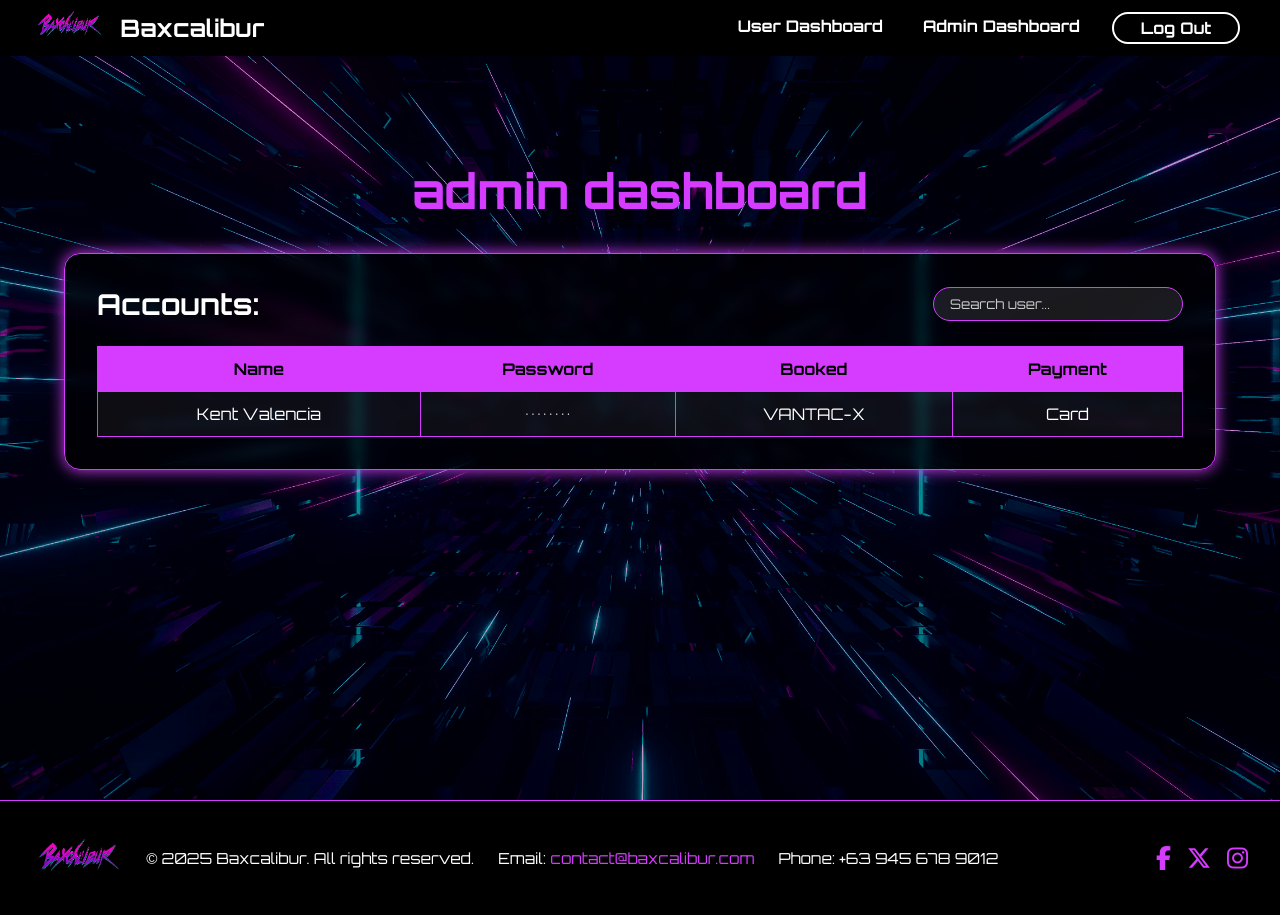
After one commit to lagamiaSam/AD-Finals-Baxcalibur-Database-Draft, a PHP site: page /pages/adminDashboardPage/index.php in a window 1280 px wide. The commit adds this page. Run offline with PHP 8.4, Linux system fonts and the light colour scheme.

Commit message:
feat: frontend design (userdashboard, admindashboard)

```diff
--- a/assets/css/style.css
+++ b/assets/css/style.css
@@ -1,22 +1,22 @@
+/* ========== RESET & BASE ========== */
 * {
   box-sizing: border-box;
   margin: 0;
   padding: 0;
-  font-family: "Orbitron";
+  font-family: "Orbitron", sans-serif;
 }
 
 body {
   background-color: black;
+  color: white;
 }
 
-/* Nav Bar */
+/* ========== NAVBAR ========== */
 nav {
   display: flex;
   justify-content: space-between;
   align-items: center;
-  min-height: 3.5rem;
   height: 3.5rem;
-  padding-left: 2rem;
   padding: 0 1.5rem 0 2rem;
   font-weight: bold;
   position: fixed;
@@ -37,8 +37,14 @@ nav {
   text-decoration: none;
 }
 
+.brand-logo {
+  height: 40px;
+}
+
 .brand-name {
   font-size: 1.5rem;
+  color: white;
+  text-decoration: none;
 }
 
 .navbar-links {
@@ -86,7 +92,7 @@ nav li:has(#signUpBtnLink) {
   text-align: center;
   margin-left: 0.5rem;
   margin-right: 1rem;
-  transition: all 0.3s, margin 0s;
+  transition: all 0.3s;
 }
 
 #loginBtnLink:hover {
@@ -105,7 +111,7 @@ nav li:has(#signUpBtnLink) {
   width: 8rem;
   padding: 0.25rem 1.5rem;
   text-align: center;
-  transition: all 0.3s, margin-bottom 0s, margin-top 0s;
+  transition: all 0.3s;
 }
 
 #signUpBtnLink:hover {
@@ -122,7 +128,7 @@ nav li:has(#signUpBtnLink) {
 }
 
 .toggle-menu-btn {
-  background-color: rgba(0, 0, 0, 0);
+  background-color: transparent;
   border: none;
   cursor: pointer;
 }
@@ -138,7 +144,6 @@ nav li:has(#signUpBtnLink) {
 .material-icons:hover {
   background-color: white;
   color: black;
-  border-radius: 5px;
   padding: 0.5rem;
   margin-right: 0;
 }
@@ -147,7 +152,7 @@ nav li:has(#signUpBtnLink) {
   transform: scale(0.75);
 }
 
-/* Hero Section */
+/* ========== HERO SECTION ========== */
 #heroSection {
   height: 100vh;
   background-size: cover;
@@ -210,7 +215,6 @@ nav li:has(#signUpBtnLink) {
   margin: auto;
   color: violet;
   text-decoration: none;
-  text-shadow: none;
   font-weight: bold;
   background-color: yellow;
   border: 2px solid yellow;
@@ -219,17 +223,125 @@ nav li:has(#signUpBtnLink) {
   padding: 0.25rem 1.5rem;
   box-shadow: 2px 2px 4px rgba(0, 0, 0, 0.5);
   text-align: center;
-  transition: all 0.3s, margin-bottom 0s, margin-top 0s;
+  transition: all 0.3s;
 }
 
 #getStartedBtn:hover {
   transform: scale(1.1);
 }
 
-footer {
-  height: 250px;
+/* ========== FOOTER SECTION ========== */
+.site-footer {
+  background-color: rgba(0, 0, 0, 0.8);
+  color: white;
+  padding: 2rem;
+  font-size: 0.95rem;
+  border-top: 1px solid #d63cff;
 }
 
+.footer-container {
+  display: flex;
+  justify-content: space-between;
+  align-items: center;
+  flex-wrap: wrap;
+  gap: 2rem;
+}
+
+/* Left side: logo and info aligned inline */
+.footer-left-group {
+  display: flex;
+  align-items: center;
+  gap: 1.5rem;
+  flex: 1;
+}
+
+.footer-logo {
+  height: 50px;
+  width: auto;
+}
+
+.footer-inline-info {
+  display: flex;
+  flex-direction: row;
+  gap: 1.5rem;
+  flex-wrap: wrap;
+  align-items: center;
+}
+
+.footer-inline-info p {
+  margin: 0;
+}
+
+.contact a {
+  color: #d63cff;
+  text-decoration: none;
+}
+
+.contact a:hover {
+  text-decoration: underline;
+}
+
+.footer-right {
+  display: flex;
+  gap: 1rem;
+  align-items: center;
+}
+
+.footer-icon {
+  color: #d63cff;
+  font-size: 1.5rem;
+  transition: transform 0.3s, color 0.3s;
+}
+
+.footer-icon:hover {
+  color: white;
+  transform: scale(1.2);
+}
+
+/* Responsive */
+@media (max-width: 768px) {
+  .footer-container {
+    flex-direction: column;
+    align-items: center;
+    text-align: center;
+  }
+
+  .footer-left-group {
+    flex-direction: column;
+    align-items: center;
+  }
+
+  .footer-inline-info {
+    flex-direction: column;
+    gap: 0.5rem;
+  }
+
+  .footer-right {
+    margin-top: 1rem;
+  }
+}
+
+
+/* Responsive */
+@media (max-width: 768px) {
+  .footer-container {
+    flex-direction: column;
+    align-items: center;
+    text-align: center;
+  }
+
+  .footer-left {
+    flex-direction: column;
+    align-items: center;
+    max-width: 100%;
+  }
+
+  .footer-info {
+    align-items: center;
+  }
+}
+
+/* ========== MEDIA QUERIES ========== */
 @media (max-width: 900px) {
   .navbar-links {
     position: fixed;
@@ -255,9 +367,8 @@ footer {
 
   .navbar-links a {
     height: 100%;
-    border-top-left-radius: 0;
-    border-top-right-radius: 0;
     padding: 1rem;
+    border-radius: 0;
   }
 
   .active-link {
@@ -269,16 +380,9 @@ footer {
     background-color: white;
   }
 
-  #loginBtnLink {
-    margin-top: 0.5rem;
-    margin-bottom: 1rem;
-    margin-left: 0;
-    margin-right: 0;
-  }
-
+  #loginBtnLink,
   #signUpBtnLink {
-    margin-bottom: 1rem;
-    color: black;
+    margin: 0.5rem 0;
   }
 
   .toggle-menu {
--- a/index.php
+++ b/index.php
@@ -54,6 +54,7 @@ require_once BASE_PATH . '/vendor/autoload.php';
                     </li>
                     <li><a href="" title="View Services">Services</a></li>
                     <li><a href="" title="View About Information">About</a></li>
+                    <li><a href="/pages/userDashboardPage/index.php" title="View User Dashboard">User Dashboard</a></li>
                     <li>
                         <!-- Log In Button Link-->
                         <a id="loginBtnLink" href="../pages/loginPage/index.php" title="Login to Your Account">Log
--- /dev/null
+++ b/layouts/footer.php
@@ -0,0 +1,21 @@
+<footer class="site-footer">
+  <div class="footer-container">
+    <!-- Left Group: Logo + Info -->
+    <div class="footer-left-group">
+      <img src="/assets/img/baxcalibur-logo.png" alt="Baxcalibur Logo" class="footer-logo">
+
+      <div class="footer-inline-info">
+        <p class="copyright">© 2025 Baxcalibur. All rights reserved.</p>
+        <p class="contact">Email: <a href="mailto:contact@baxcalibur.com">contact@baxcalibur.com</a></p>
+        <p class="contact">Phone: +63 945 678 9012</p>
+      </div>
+    </div>
+
+    <!-- Right: Social Icons -->
+    <div class="footer-right">
+      <a href="#" title="Facebook" class="footer-icon"><i class="fab fa-facebook-f"></i></a>
+      <a href="#" title="X" class="footer-icon"><i class="fab fa-x-twitter"></i></a>
+      <a href="#" title="Instagram" class="footer-icon"><i class="fab fa-instagram"></i></a>
+    </div>
+  </div>
+</footer>
--- /dev/null
+++ b/layouts/navbar.php
@@ -0,0 +1,34 @@
+<?php
+  $currentPage = $currentPage ?? '';
+?>
+
+<nav>
+  <!-- Nav Bar Brand -->
+  <div class="navbar-brand">
+    <a href="/index.php" title="Brand Logo">
+      <img class="brand-logo" src="/assets/img/baxcalibur-logo.png" height="40px" alt="Baxcalibur Logo" />
+    </a>
+    <a class="brand-name" href="/index.php" title="Brand Name">Baxcalibur</a>
+  </div>
+
+  <div class="toggle-menu">
+    <button id="toggleMenuBtn" class="toggle-menu-btn" onclick="toggleMenu()" title="Show Menu">
+      <span id="toggleIcon" class="material-icons">menu</span>
+    </button>
+  </div>
+
+  <!-- Nav Bar Links -->
+  <div>
+    <ul id="navbarLinks" class="navbar-links">
+      <li>
+        <a href="/pages/userDashboardPage/index.php" class="<?= $currentPage === 'user-dashboard' ? 'active-link' : '' ?>">User Dashboard</a>
+      </li>
+      <li>
+        <a href="/pages/adminDashboardPage/index.php" class="<?= $currentPage === 'admin-dashboard' ? 'active-link' : '' ?>">Admin Dashboard</a>
+      </li>
+      <li>
+        <a id="loginBtnLink" href="/index.php">Log Out</a>
+      </li>
+    </ul>
+  </div>
+</nav>
--- /dev/null
+++ b/pages/adminDashboardPage/assets/css/style.css
@@ -0,0 +1,125 @@
+html, body {
+    height: 100%;
+}
+
+.page-wrapper {
+    min-height: 100%;
+    display: flex;
+    flex-direction: column;
+}
+
+/* ===== ADMIN DASHBOARD WRAPPER WITH BG IMAGE ===== */
+.admin-dashboard-wrapper {
+    background-image: url('../img/adminDashboard-background-image.png');
+    background-size: cover;
+    background-position: center;
+    background-repeat: no-repeat;
+    min-height: 100vh;
+    padding: 6rem 2rem 0;
+    color: white;
+    display: flex;
+    flex-direction: column;
+    flex: 1;
+}
+
+/* ===== SECTION CONTENT STYLES ===== */
+.admin-section {
+  margin-top: 2rem;
+  padding: 2rem;
+  flex: 1; /* ensures footer stays at bottom */
+}
+
+/* ===== TITLE ===== */
+.dashboard-title {
+  text-align: center;
+  font-size: 3rem;
+  color: #d63cff;
+  margin-bottom: 2rem;
+}
+
+/* ===== ACCOUNTS RECTANGLE ===== */
+.admin-accounts-card {
+  background-color: rgba(0, 0, 0, 0.6);
+  border: 1px solid #d63cff;
+  border-radius: 1rem;
+  padding: 2rem;
+  box-shadow: 0 0 15px #d63cff;
+  backdrop-filter: blur(6px);
+}
+
+/* ===== HEADER: ACCOUNTS + SEARCH ===== */
+.card-header {
+  display: flex;
+  justify-content: space-between;
+  align-items: center;
+  flex-wrap: wrap;
+  margin-bottom: 1.5rem;
+}
+
+.card-header h2 {
+  font-size: 1.8rem;
+  color: #ffffff;
+}
+
+.admin-search {
+  padding: 0.5rem 1rem;
+  border: 1px solid #d63cff;
+  border-radius: 2rem;
+  background-color: rgba(255, 255, 255, 0.1);
+  color: white;
+  width: 250px;
+}
+
+.admin-search::placeholder {
+  color: #cccccc;
+}
+
+/* ===== TABLE WRAPPER ===== */
+.admin-table-wrapper {
+  overflow-x: auto;
+}
+
+/* ===== TABLE STYLING ===== */
+.admin-table {
+  width: 100%;
+  border-collapse: collapse;
+  color: white;
+}
+
+.admin-table th,
+.admin-table td {
+  border: 1px solid #d63cff;
+  padding: 0.75rem 1rem;
+  text-align: center;
+}
+
+.admin-table th {
+  background-color: #d63cff;
+  color: black;
+}
+
+.admin-table td {
+  background-color: rgba(255, 255, 255, 0.05);
+}
+
+/* ===== FOOTER ADJUSTMENT ===== */
+.site-footer {
+  margin-top: auto; /* stick to bottom */
+}
+
+/* ===== RESPONSIVE ADJUSTMENTS ===== */
+@media (max-width: 768px) {
+  .card-header {
+    flex-direction: column;
+    gap: 1rem;
+    align-items: stretch;
+  }
+
+  .admin-search {
+    width: 100%;
+  }
+
+  .dashboard-title {
+    font-size: 2.2rem;
+  }
+}
--- /dev/null
+++ b/pages/adminDashboardPage/index.php
@@ -0,0 +1,77 @@
+<?php
+require_once '../../bootstrap.php';
+require_once BASE_PATH . '/vendor/autoload.php';
+?>
+
+<!DOCTYPE html>
+<html lang="en">
+
+<head>
+  <meta charset="UTF-8" />
+  <meta name="viewport" content="width=device-width, initial-scale=1.0" />
+  <link rel="icon" href="/assets/img/baxcalibur-logo.png" type="image/png" />
+  <title>Admin Dashboard | Baxcalibur</title>
+
+  <!-- Google Fonts -->
+  <link rel="preconnect" href="https://fonts.googleapis.com">
+  <link rel="preconnect" href="https://fonts.gstatic.com" crossorigin>
+  <link href="https://fonts.googleapis.com/css2?family=Orbitron:wght@400;700&display=swap" rel="stylesheet">
+
+    <!-- Fontawesome CSS -->
+  <link rel="stylesheet" href="https://cdnjs.cloudflare.com/ajax/libs/font-awesome/6.5.0/css/all.min.css" integrity="sha512-..." crossorigin="anonymous" referrerpolicy="no-referrer" />
+
+  <!-- Global CSS -->
+  <link rel="stylesheet" href="/assets/css/style.css" />
+
+  <!-- Admin Dashboard CSS -->
+  <link rel="stylesheet" href="/pages/adminDashboardPage/assets/css/style.css" />
+
+  <!-- Icons -->
+  <link href="https://fonts.googleapis.com/icon?family=Material+Icons" rel="stylesheet">
+</head>
+
+<body>
+  <div class="page-wrapper">
+    <?php include_once BASE_PATH . '/layouts/navbar.php'; ?>
+
+    <div class="admin-dashboard-wrapper">
+      <section class="admin-section">
+        <h1 class="dashboard-title">admin dashboard</h1>
+
+        <div class="admin-accounts-card">
+          <div class="card-header">
+            <h2>Accounts:</h2>
+            <input type="text" placeholder="Search user..." class="admin-search" />
+          </div>
+
+          <div class="admin-table-wrapper">
+            <table class="admin-table">
+              <thead>
+                <tr>
+                  <th>Name</th>
+                  <th>Password</th>
+                  <th>Booked</th>
+                  <th>Payment</th>
+                </tr>
+              </thead>
+              <tbody>
+                <tr>
+                  <td>Kent Valencia</td>
+                  <td>••••••••</td>
+                  <td>VANTAC-X</td>
+                  <td>Card</td>
+                </tr>
+              </tbody>
+            </table>
+          </div>
+        </div>
+      </section>
+    </div>
+
+    <?php include_once BASE_PATH . '/layouts/footer.php'; ?>
+  </div>
+</body>
+
+
+
+</html>
```
Also changed, not shown: pages/userDashboardPage/assets/css/style.css (added, +131 -0 lines), pages/userDashboardPage/index.php (+83 -4 lines), pages/adminDashboardPage/assets/img/adminDashboard-background-image.png (added), pages/adminDashboardPage/assets/img/baxcalibur-logo.png (added), pages/userDashboardPage/assets/img/baxcalibur-logo.png (added), pages/userDashboardPage/assets/img/userDashboard-background-image.png (added).
